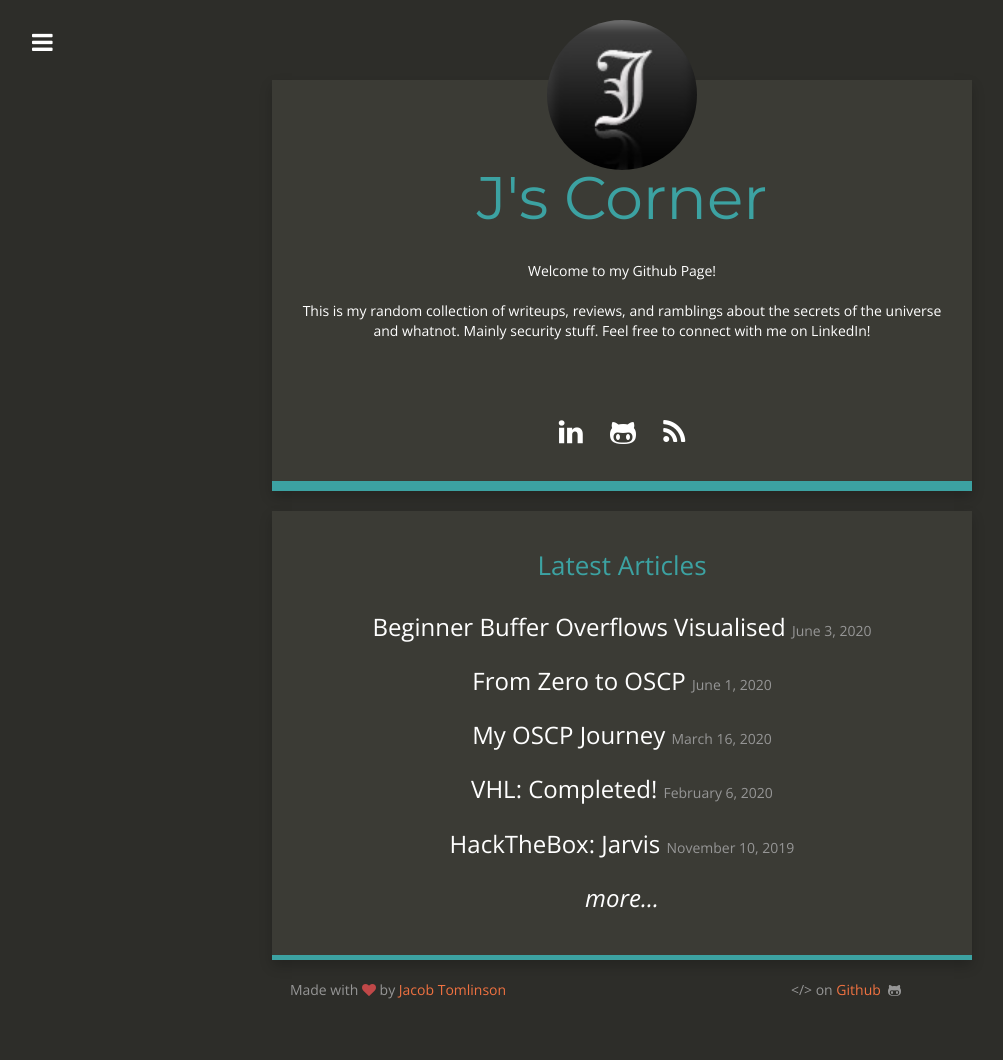
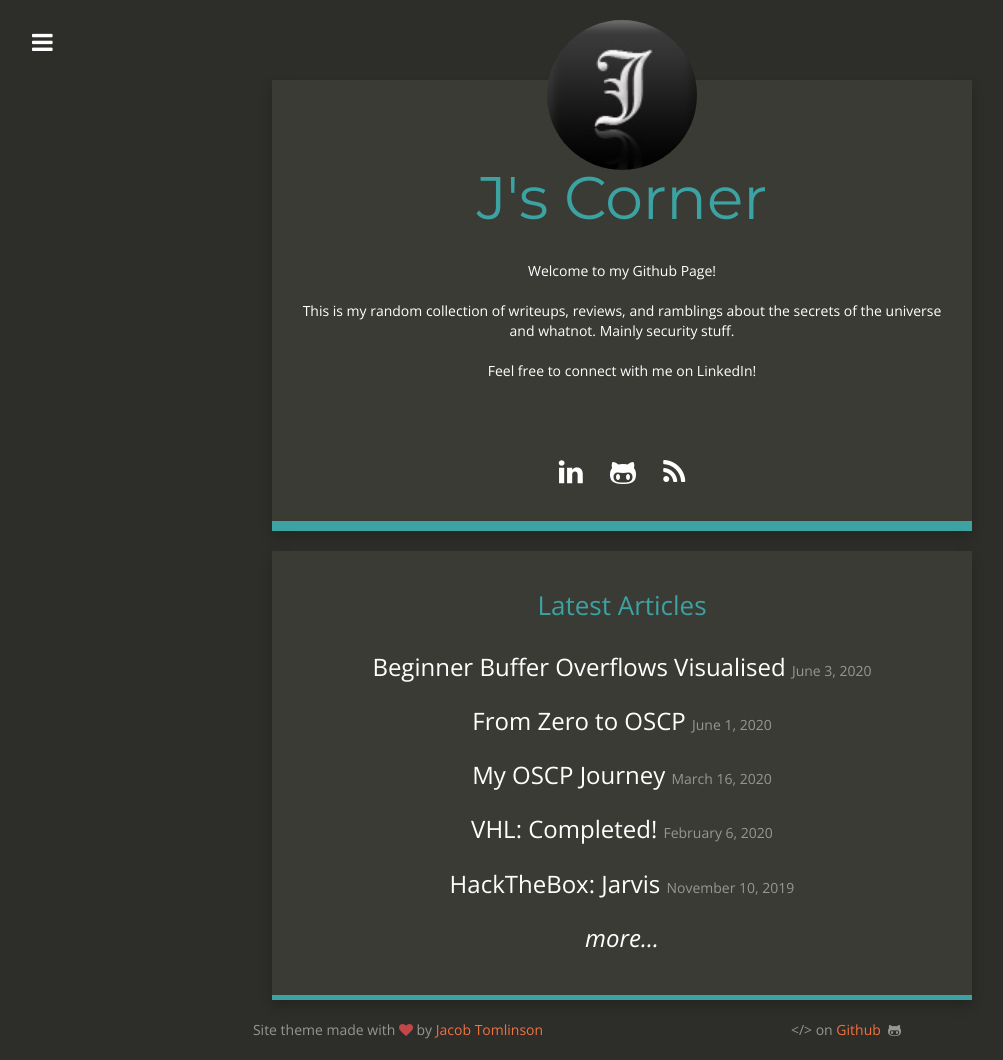
Before and after one commit to Dreamscent/Dreamscent.github.io, a Jekyll site: the page built from index.html, in a window 1280 px wide. Shown: the whole page, without its empty margins (18-1021 px from the left). Built offline with Jekyll 4.4.1, drawn with Linux system fonts in a browser that asks for light colours; nearby versions of some CDN libraries; before the commit the page ends 1020 px from its top, so only the background shows below that.

```diff
--- a/_config.yml
+++ b/_config.yml
@@ -5,7 +5,9 @@ description: "J's stash"
 baseurl: ""
 url: "https://Dreamscent.github.io"
 title_description: "Welcome to my Github Page! <br><br>
-This is my random collection of writeups, reviews, and ramblings about the secrets of the universe and whatnot. Mainly security stuff. Feel free to connect with me on LinkedIn!
+This is my random collection of writeups, reviews, and ramblings about the secrets of the universe and whatnot. Mainly security stuff.
+<br><br>
+Feel free to connect with me on LinkedIn!
 <br><br>
 "
 title_image: "https://github.com/Dreamscent/Dreamscent.github.io/raw/master/images/J.jpg"
@@ -29,7 +31,7 @@ xing_link:
 facebook_link:
 
 # Footer
-footer_left: "Made with <i class=\"fa fa-heart\"></i> by <a href=\"https://twitter.com/_JacobTomlinson\">Jacob Tomlinson</a>"
+footer_left: "Site theme made with <i class=\"fa fa-heart\"></i> by <a href=\"https://twitter.com/_JacobTomlinson\">Jacob Tomlinson</a>"
 footer_right: "&lt;/&gt; on <a href=\"https://github.com/jacobtomlinson/carte-noire\">Github</a> &nbsp;<i class=\"fa fa-github-alt\"></i>"
 
 # Build settings
```
Also changed, not shown: _drafts/blank.md (added, +12 -0 lines), _posts/2019-09-09-VHL-intro.md (+3 -0 lines).
